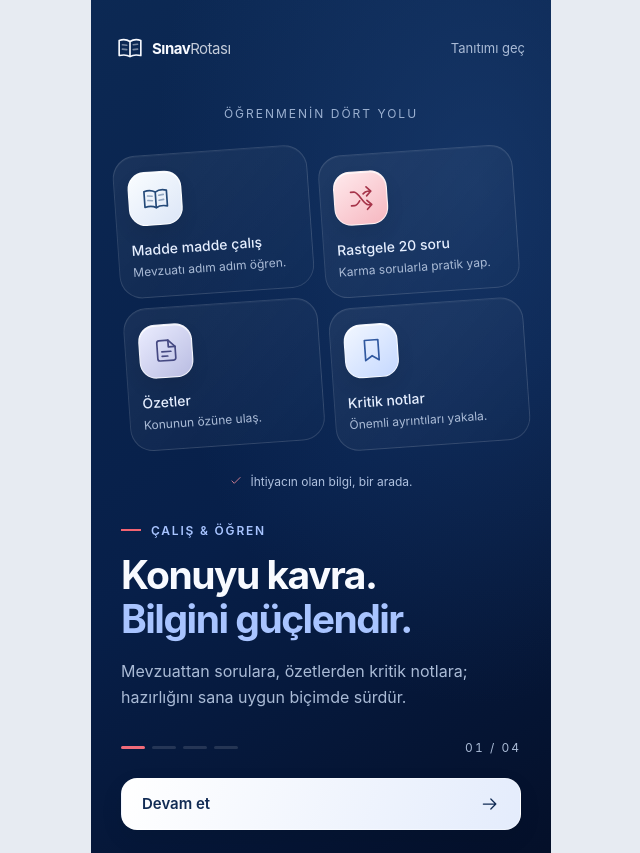
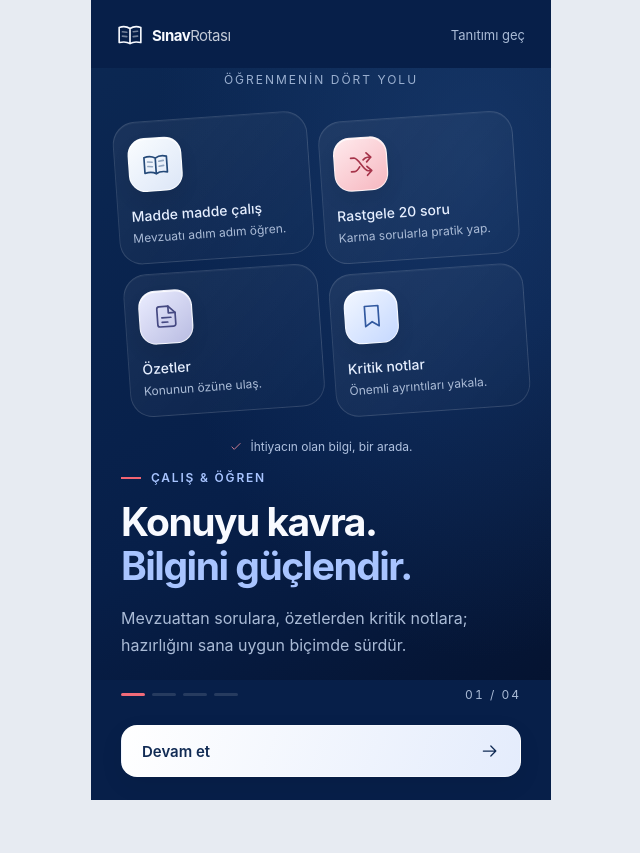
Before and after one commit to sinavrotasi/sinavrotasios, a website: page www/onboarding.html in a window 1280 px wide. Shown: the whole page, without its empty margins (319-959 px from the left). After the commit the page ends 800 px from the top, so only its background shows below. Drawn offline with Linux system fonts and the light colour scheme.

Commit message:
iOS onboarding ekran sorunlari giderildi

```diff
--- a/www/onboarding.html
+++ b/www/onboarding.html
@@ -23,6 +23,81 @@
 @media(max-height:740px) and (max-width:499px){.top{height:68px;padding-top:15px}.slide{min-height:calc(100svh - 176px);padding:0 25px}.visual{min-height:235px;padding:12px 0}.feature-tile{padding:14px;min-height:108px}.feature-tile .icon{margin-bottom:9px}.overview-title{margin-bottom:13px}.overview .label{margin-top:25px}.icon{width:43px;height:43px;border-radius:14px}.copy h1,.copy h2{font-size:30px;margin-bottom:12px}.copy{padding-bottom:12px}.copy p:last-child{font-size:14px;line-height:1.5}.eyebrow{margin-bottom:10px}.footer{height:108px;padding:0 25px 16px}.navigation{margin-bottom:10px}.question-panel,.repeat-panel{padding:18px}.repeat-row{padding:12px 0}.achievement{padding:16px}.countdown{padding:16px 20px}}
 @media(prefers-reduced-motion:reduce){*,*::before{animation:none!important;transition:none!important}}
 .feature-tile small{display:block;color:#aabbd6;font-size:12px;line-height:1.4;margin-top:6px}.feature-tile b{display:block}.s1 .feature-grid{gap:10px}.s1 .feature-tile{padding:16px 13px}.study-row{display:flex;align-items:center;gap:13px;padding:15px 0}.study-row+.study-row{border-top:1px solid #e7ecf4}.study-row b{display:block;font-size:15px;font-weight:600}.study-row small{display:block;color:#71819b;font-size:12px;margin-top:5px;line-height:1.4}.study-row .icon{flex-shrink:0}.s2 .question-panel{padding:12px 22px}.s3 .repeat-panel{padding:12px 22px}.s3 .repeat-row{padding:20px 0;gap:13px}.s3 .repeat-row .icon{flex-shrink:0}.s3 .repeat-row .icon svg{color:inherit}.s3 .repeat-row small{line-height:1.45}.statistics{background:linear-gradient(130deg,#fff,#eaf0fb);border:1px solid #fff;box-shadow:0 18px 40px #1437680b;transform:rotate(3deg);margin:0 4px;padding:22px;border-radius:22px}.statistics-head{display:flex;align-items:center;gap:14px}.statistics b{display:block;font-size:17px;letter-spacing:-.3px}.statistics small{display:block;color:#71819b;font-size:12px;line-height:1.45;margin-top:5px}.stats-labels{display:flex;gap:6px;border-top:1px solid #dce4f1;margin-top:18px;padding-top:14px;justify-content:space-between;color:#597195;font-size:12px}.s4 .achievement b{font-size:17px}.s4 .achievement small{line-height:1.45}@media(max-width:350px){.feature-tile b{font-size:13px}.s3 .repeat-panel{padding:8px 16px}.s3 .repeat-row{gap:10px}.stats-labels{font-size:11px}}
+
+/* =========================================================
+   iOS / Safari / Capacitor tam ekran yerlesim duzeltmesi
+   - Uygulama gorunen ekran yuksekligine kilitlenir.
+   - Ust alan ve alt gezinme ekranda sabit kalir.
+   - Uzun slaytlarda yalnizca slayt icerigi kayar.
+   - Safe-area alanlari iPhone centik ve Home Indicator ile cakısmaz.
+   ========================================================= */
+html,
+body{
+  width:100%;
+  height:100%;
+  min-height:0;
+  overflow:hidden;
+  overscroll-behavior:none;
+}
+
+.app{
+  height:100vh;
+  height:100svh;
+  height:100dvh;
+  min-height:0;
+  display:flex;
+  flex-direction:column;
+  overflow:hidden;
+}
+
+.top{
+  flex:0 0 auto;
+  height:calc(68px + env(safe-area-inset-top));
+  padding:calc(12px + env(safe-area-inset-top)) 26px 10px;
+}
+
+.slide{
+  flex:1 1 auto;
+  min-height:0;
+  overflow-y:auto;
+  overflow-x:hidden;
+  overscroll-behavior-y:contain;
+  -webkit-overflow-scrolling:touch;
+  scrollbar-width:none;
+}
+
+.slide::-webkit-scrollbar{
+  display:none;
+}
+
+.slide.active{
+  display:flex;
+  flex-direction:column;
+}
+
+.footer{
+  flex:0 0 auto;
+  height:auto;
+  min-height:120px;
+  padding:3px 30px max(18px,env(safe-area-inset-bottom));
+}
+
+@media(max-height:740px) and (max-width:499px){
+  .top{
+    height:calc(60px + env(safe-area-inset-top));
+    padding:calc(8px + env(safe-area-inset-top)) 25px 8px;
+  }
+
+  .slide{
+    min-height:0;
+  }
+
+  .footer{
+    height:auto;
+    min-height:108px;
+    padding:0 25px max(12px,env(safe-area-inset-bottom));
+  }
+}
 </style>
 </head>
 <body>
```
